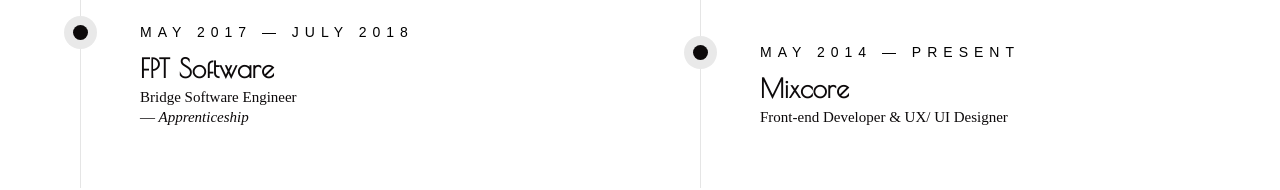
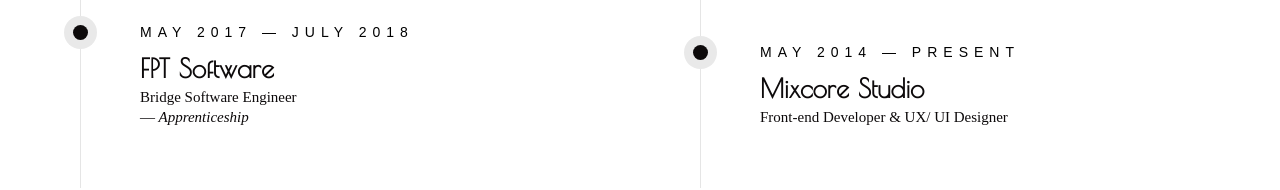
Before and after one commit to TuanSiNguyen/tuansinguyen.github.io, a plain HTML site: page index.html in a window 1280 px wide. Shown: the part 3495-3685 px from the top of the page. Drawn offline with nearby package versions, Linux system fonts and the light colour scheme.

Commit message:
Upd Company name
Upd Company name

```diff
--- a/index.html
+++ b/index.html
@@ -590,7 +590,7 @@ Producing high quality projects as a UX/ UI designer role within a month after j
             <div class="timeline__header">
               <p class="timeline__timeframe">May 2014 — Present</p>
               <div class="timeline__company-title">
-                <h3>Mixcore</h3>
+                <h3>Mixcore Studio</h3>
                 <h5>Front-end Developer & UX/ UI Designer</h5>
               </div>
             </div>
```
